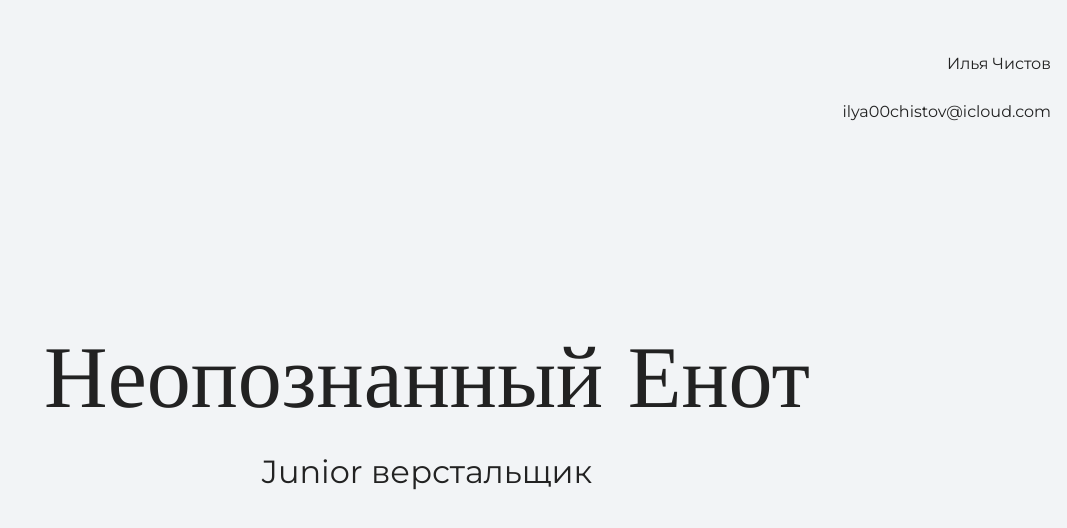
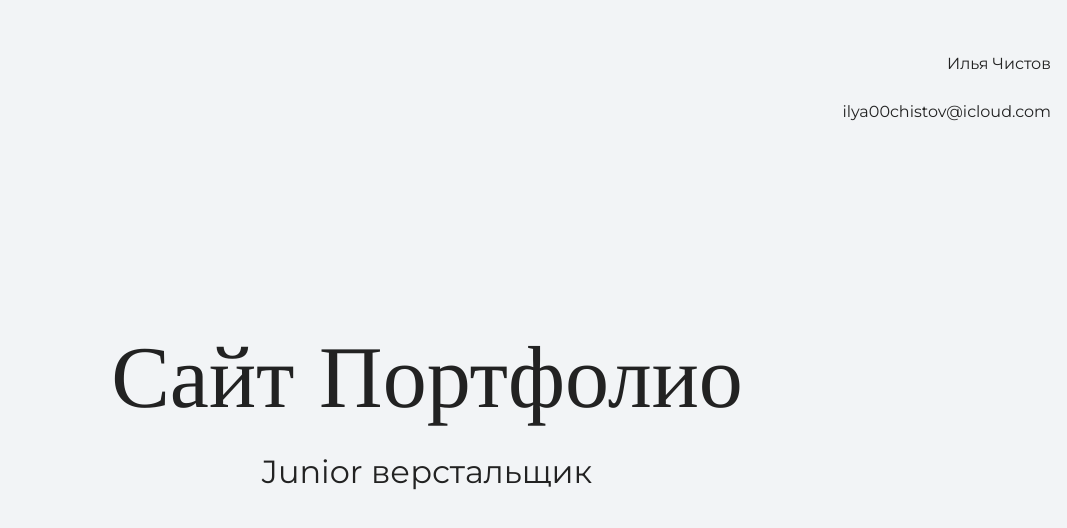
Before and after one commit to ilya0012/Portfolio, a plain HTML site: page index.html in a window 1280 px wide. Shown: the top 528 px of the page, without its empty margins (213-1280 px from the left). Drawn offline with nearby package versions, Linux system fonts and the light colour scheme.

Commit message:
Меняет текст на главной странице

```diff
--- a/index.html
+++ b/index.html
@@ -18,7 +18,7 @@
 
     <section class="hero-image">
       <div class="container">
-      <h1 class="heading">Неопознанный Енот</h1>
+      <h1 class="heading">Сайт Портфолио</h1>
       <p>Junior верстальщик</p>
     </section>
 
```
